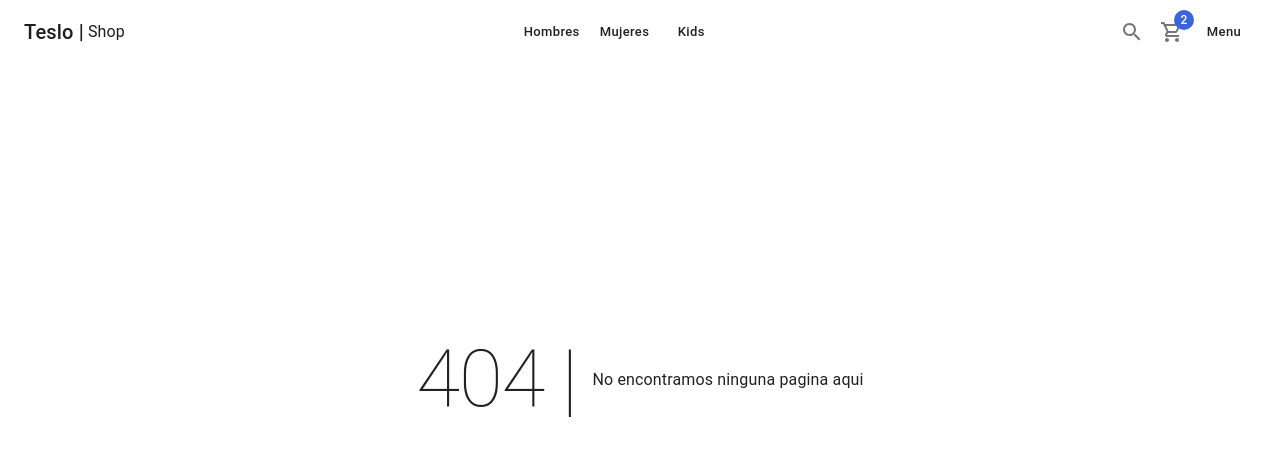
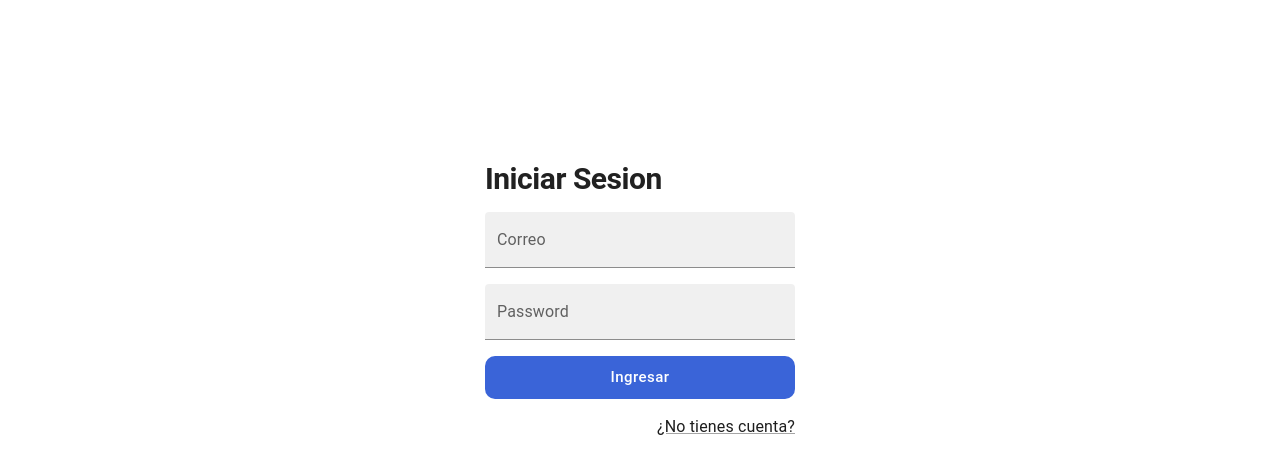
Before and after one commit to jeronimogarcia/Teslo-shop, a Next.js app: page /auth/login in a window 1280 px wide. Before the commit this address had no page. Shown: the top 474 px of the page. Built offline with nearby package versions, Linux system fonts and the light colour scheme.

Commit message:
Auth Layout

```diff
--- /dev/null
+++ b/components/layouts/AuthLayout.tsx
@@ -0,0 +1,24 @@
+import { Box } from "@mui/material";
+import Head from "next/head";
+import { FC } from "react";
+
+interface Props {
+  children: React.ReactNode
+  title: string;
+}
+
+export const AuthLayout: FC<Props> = ({ title, children }) => {
+  return (
+    <>
+      <Head>
+        <title>{title}</title>
+      </Head>
+
+      <main>
+        <Box display="flex" justifyContent="center" alignItems='center' height='calc(100vh - 200px)'>
+          {children}
+        </Box>
+      </main>
+    </>
+  );
+};
--- a/components/layouts/index.ts
+++ b/components/layouts/index.ts
@@ -1,3 +1,3 @@
 
-
+export * from './AuthLayout'
 export * from './ShopLayout'
--- /dev/null
+++ b/pages/auth/login.tsx
@@ -0,0 +1,45 @@
+import { Box, Button, Grid, Link, TextField, Typography } from "@mui/material";
+import { AuthLayout } from "../../components/layouts";
+import NextLink from "next/link";
+
+const LoginPage = () => {
+  return (
+    <AuthLayout title={"Ingresar"}>
+      <Box sx={{ width: 350, padding: "10px 20px" }}>
+        <Grid container spacing={2}>
+          <Grid item xs={12}>
+            <Typography variant="h1" component="h1">
+              Iniciar Sesion
+            </Typography>
+          </Grid>
+
+          <Grid item xs={12}>
+            <TextField label="Correo" variant="filled" fullWidth></TextField>
+          </Grid>
+          <Grid item xs={12}>
+            <TextField label="Password" variant="filled" fullWidth></TextField>
+          </Grid>
+
+          <Grid item xs={12}>
+            <Button
+              color="secondary"
+              className="circular-btn"
+              size="large"
+              fullWidth
+            >
+              Ingresar
+            </Button>
+          </Grid>
+
+          <Grid item xs={12} display='flex' justifyContent='end'>
+            <NextLink href="/auth/register" passHref legacyBehavior>
+              <Link underline="always">¿No tienes cuenta?</Link>
+            </NextLink>
+          </Grid>
+        </Grid>
+      </Box>
+    </AuthLayout>
+  );
+};
+
+export default LoginPage;
```
